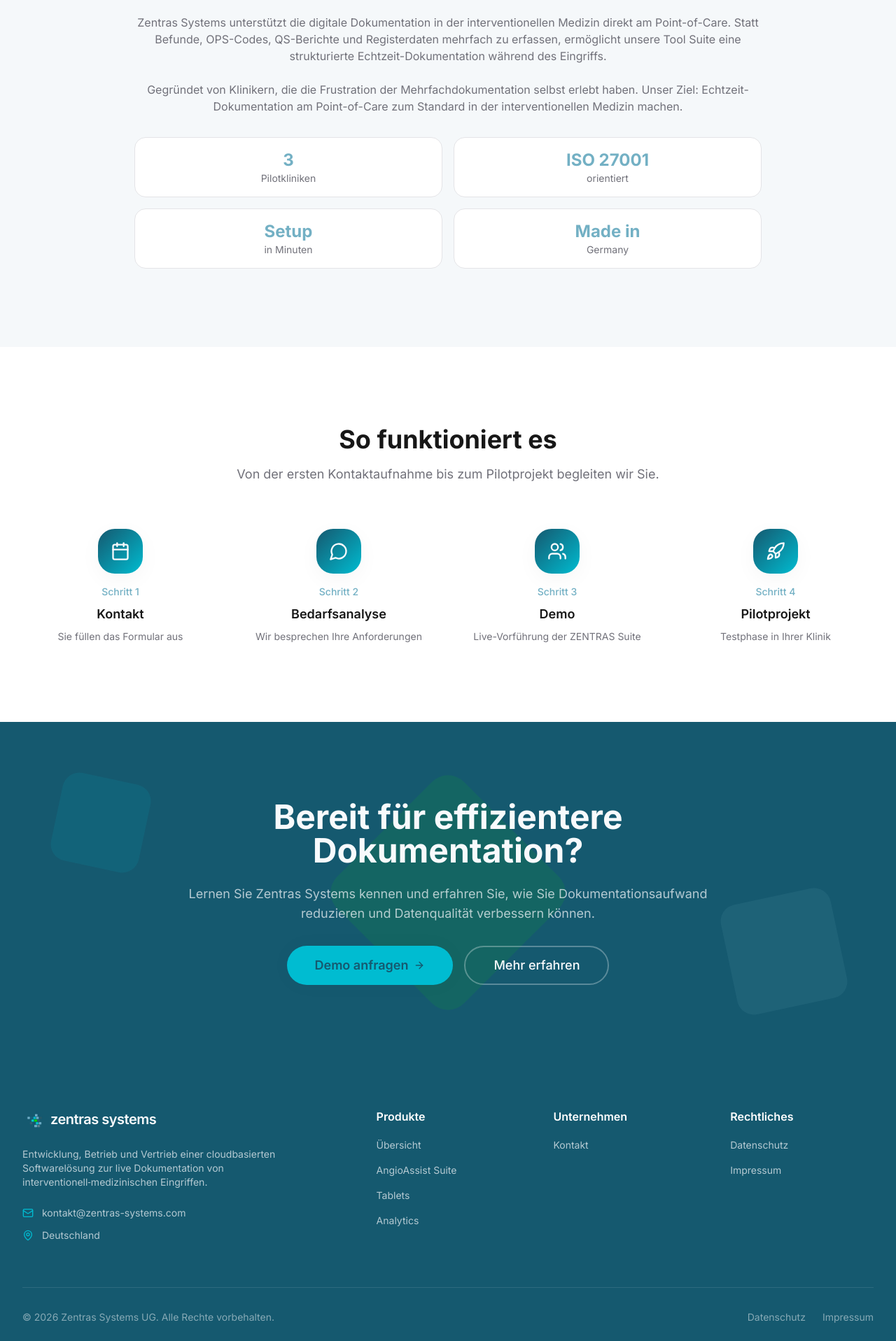
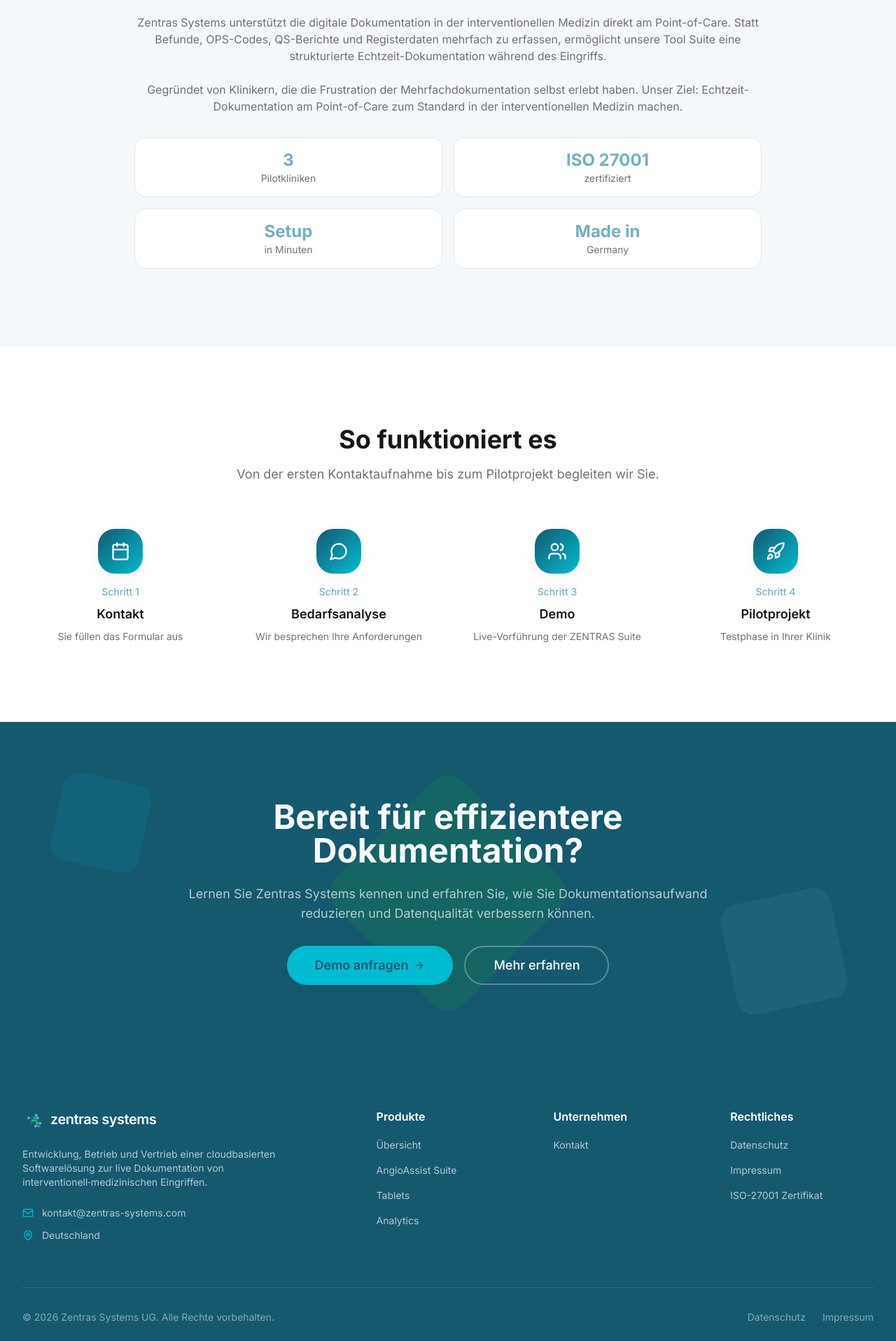
Before and after one commit to ZENTRASSystemsCTO/zentras-systems-homepage, a React (Vite) app: page /demo in a window 1280 px wide. Shown: the part 1090-3007 px from the top of the page at 70% size. Built offline with nearby package versions, Linux system fonts and the light colour scheme; the HTML template or start-up script is replaced by a standard one.

Commit message:
fix(Iiso27001): Referenzen ändern von "orientiert" zu "zertifiziert"

```diff
--- a/src/components/Footer.tsx
+++ b/src/components/Footer.tsx
@@ -1,6 +1,8 @@
 import { Link } from "react-router-dom";
 import { ZentrasLogo } from "./ZentrasLogo";
 import { Mail, MapPin } from "lucide-react";
+
+const isoCertificateHref = "/iso-27001-zertifikat.pdf";
 
 const footerLinks = {
   produkte: [
@@ -15,6 +17,7 @@ const footerLinks = {
   rechtliches: [
     { label: "Datenschutz", href: "/datenschutz" },
     { label: "Impressum", href: "/impressum" },
+    { label: "ISO-27001 Zertifikat", href: isoCertificateHref, external: true },
   ],
 };
 
@@ -82,12 +85,23 @@ export const Footer = () => {
             <ul className="space-y-3">
               {footerLinks.rechtliches.map((link) => (
                 <li key={link.href}>
+                  {"external" in link && link.external ? (
+                    <a
+                      href={link.href}
+                      target="_blank"
+                      rel="noopener noreferrer"
+                      className="text-sm text-primary-foreground/70 hover:text-accent transition-colors"
+                    >
+                      {link.label}
+                    </a>
+                  ) : (
                     <Link
                       to={link.href}
                       className="text-sm text-primary-foreground/70 hover:text-accent transition-colors"
                     >
                       {link.label}
                     </Link>
+                  )}
                 </li>
               ))}
             </ul>
--- a/src/pages/Index.tsx
+++ b/src/pages/Index.tsx
@@ -10,6 +10,8 @@ import { ArrowRight, Shield, Zap, FileText, BarChart3, Database, ChevronDown } f
 
 // Hero background image (OR scene with tablet)
 import heroBackground from "@/assets/HERO_Graphic_Revised.webp";
+
+const isoCertificateHref = "/iso-27001-zertifikat.pdf";
 
 const platforms = [
   {
@@ -36,7 +38,7 @@ const valueProps = [
   { label: "Weniger Doppelarbeit", icon: FileText },
   { label: "Bessere Datenqualität", icon: BarChart3 },
   { label: "Schneller Rollout", icon: Zap },
-  { label: "ISO-27001 orientiert", icon: Shield },
+  { label: "ISO-27001 zertifiziert", icon: Shield, href: isoCertificateHref },
 ];
 
 const Index = () => {
@@ -147,7 +149,18 @@ const Index = () => {
                   <div className="w-14 h-14 rounded-2xl bg-background flex items-center justify-center mb-6 shadow-sm shadow-black/5">
                     <prop.icon size={26} className="text-primary" />
                   </div>
-                  <h3 className="text-lg font-semibold text-foreground">{prop.label}</h3>
+                  {prop.href ? (
+                    <a
+                      href={prop.href}
+                      target="_blank"
+                      rel="noopener noreferrer"
+                      className="text-lg font-semibold text-foreground hover:text-secondary transition-colors"
+                    >
+                      {prop.label}
+                    </a>
+                  ) : (
+                    <h3 className="text-lg font-semibold text-foreground">{prop.label}</h3>
+                  )}
                 </div>
               </AnimatedSection>
             ))}
--- a/src/pages/PlatformOverview.tsx
+++ b/src/pages/PlatformOverview.tsx
@@ -4,6 +4,8 @@ import { AnimatedSection } from "@/components/AnimatedSection";
 import { Button } from "@/components/ui/button";
 import { ArrowRight, Check, FileText, Tablet, BarChart3 } from "lucide-react";
 import plattformVisualisierung from "@/assets/plattform-visualisierung.webp";
+
+const isoCertificateHref = "/iso-27001-zertifikat.pdf";
 
 const platforms = [
   {
@@ -34,7 +36,7 @@ const platforms = [
 
 const metrics = [
   { value: "3", label: "Pilotkliniken" },
-  { value: "ISO 27001", label: "orientiert" },
+  { value: "ISO 27001", label: "zertifiziert", href: isoCertificateHref },
   { value: "Minuten", label: "Setup-Zeit" },
   { value: "1x", label: "Dokumentieren" },
 ];
@@ -114,7 +116,18 @@ const PlatformOverview = () => {
             {metrics.map((metric, index) => (
               <AnimatedSection key={metric.label} delay={index * 100}>
                 <div className="text-center">
-                  <p className="text-3xl lg:text-4xl font-bold text-accent mb-2">{metric.value}</p>
+                  {metric.href ? (
+                    <a
+                      href={metric.href}
+                      target="_blank"
+                      rel="noopener noreferrer"
+                      className="inline-block text-3xl lg:text-4xl font-bold text-accent hover:text-primary-foreground transition-colors mb-2"
+                    >
+                      {metric.value}
+                    </a>
+                  ) : (
+                    <p className="text-3xl lg:text-4xl font-bold text-accent mb-2">{metric.value}</p>
+                  )}
                   <p className="text-sm text-primary-foreground/70">{metric.label}</p>
                 </div>
               </AnimatedSection>
--- a/src/pages/RequestDemo.tsx
+++ b/src/pages/RequestDemo.tsx
@@ -8,6 +8,7 @@ import { Textarea } from "@/components/ui/textarea";
 import { toast } from "@/hooks/use-toast";
 import { ArrowRight, Check, Users, Calendar, MessageCircle, Rocket } from "lucide-react";
 
+const isoCertificateHref = "/iso-27001-zertifikat.pdf";
 
 const steps = [
   {
@@ -290,12 +291,23 @@ const RequestDemo = () => {
               <div className="grid grid-cols-2 gap-4">
                 {[
                   { value: "3", label: "Pilotkliniken" },
-                  { value: "ISO 27001", label: "orientiert" },
+                  { value: "ISO 27001", label: "zertifiziert", href: isoCertificateHref },
                   { value: "Setup", label: "in Minuten" },
                   { value: "Made in", label: "Germany" },
                 ].map((stat) => (
                   <div key={stat.label} className="p-4 rounded-xl bg-card border border-border">
-                    <p className="text-2xl font-bold text-secondary">{stat.value}</p>
+                    {stat.href ? (
+                      <a
+                        href={stat.href}
+                        target="_blank"
+                        rel="noopener noreferrer"
+                        className="inline-block text-2xl font-bold text-secondary hover:text-primary transition-colors"
+                      >
+                        {stat.value}
+                      </a>
+                    ) : (
+                      <p className="text-2xl font-bold text-secondary">{stat.value}</p>
+                    )}
                     <p className="text-sm text-muted-foreground">{stat.label}</p>
                   </div>
                 ))}
```
Lines whose indentation alone changed are shown as unchanged.
